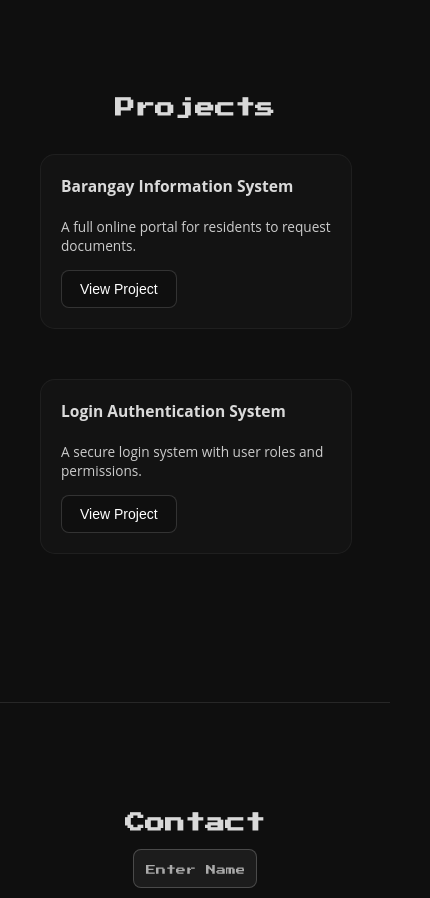
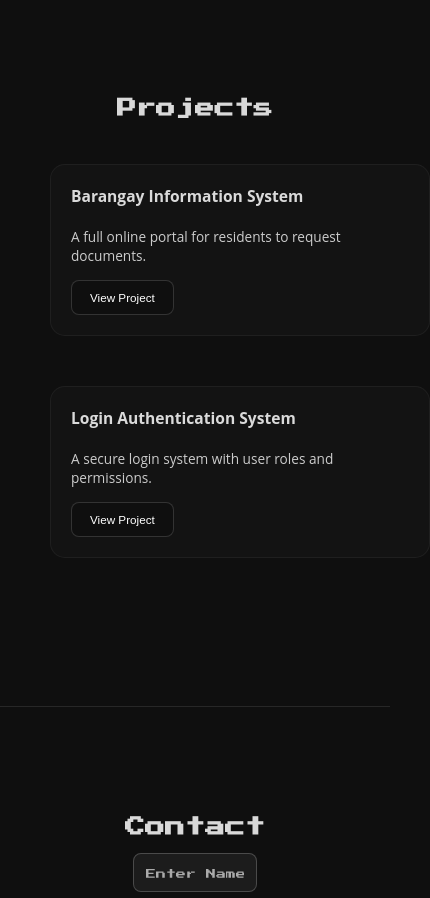
Before and after one commit to devstygian/portfolio, a plain HTML site: page index.html in a window 390 px wide. Shown: the part 1594-2492 px from the top of the page, 430 px wide, since content can reach past the window. Drawn offline with Linux system fonts and the light colour scheme; a web font is replaced by a local one.

Commit message:
fixed screed size in project for smaller screen

```diff
--- a/index.html
+++ b/index.html
@@ -78,7 +78,7 @@
             <div class="project-card">
                 <h3>Barangay Information System</h3>
                 <p>A full online portal for residents to request documents.</p>
-                <button class="btn"  onclick="toggleProject(this)">View Project</button>
+                <button class="btn"  onclick="toggleProject(this)" style="font-size: 3vw;">View Project</button>
                  <!-- Hidden project image -->
                 <div class="project-image">
                      <a href="https://github.com/devstygian/Saklaw">
@@ -89,7 +89,7 @@
             <div class="project-card">
                 <h3>Login Authentication System</h3>
                 <p>A secure login system with user roles and permissions.</p>
-                <button class="btn"  onclick="toggleProject(this)">View Project</button>
+                <button class="btn"  onclick="toggleProject(this)" style="font-size: 3vw;">View Project</button>
                 <!-- Hidden project image -->
                 <div class="project-image">
                         <a href="#home">
--- a/style.css
+++ b/style.css
@@ -533,6 +533,10 @@ section {
 
 /* Responsive adjustments for smaller screens */
 @media(max-width: 500px){
+    *{
+        padding: 0;
+        margin: 0;
+    }
 /*About
     .about-container{
         border: 1px solid rgb(251, 255, 0);
@@ -548,6 +552,11 @@ section {
     }
 
 /*PROJECT*/
+    #projects h2{
+        margin-bottom: -40px;
+        font-size: 5vw;
+
+    }
     .project-card h3{
         text-align: left;
         font-size: 4vw;
@@ -568,8 +577,10 @@ section {
     }
     .project-card{ /*SECOND CONTAINER*/
         margin-bottom: 50px;
-        width: 80vw;
-        margin-left: -60px;
+        margin-top: 50px;
+        margin-left: -50px;
+        margin-right: auto;
+        width: 200%;
 
 
     }
@@ -606,4 +617,7 @@ section {
        /* border: 1px solid red;*/
         padding: 0 50px;
     }
+    .project-card{
+        margin-right: -500px;
+    }
 }
```
